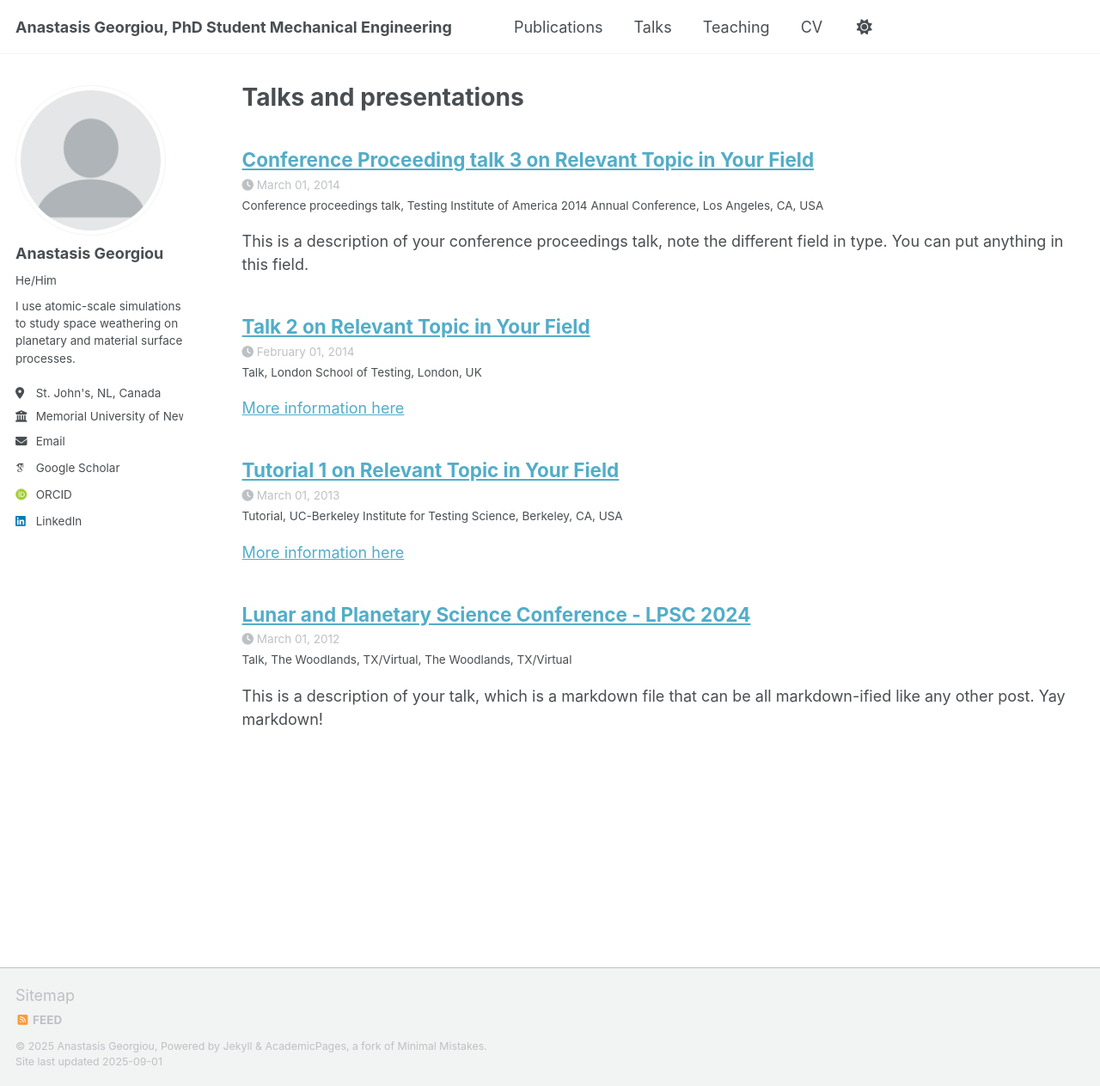
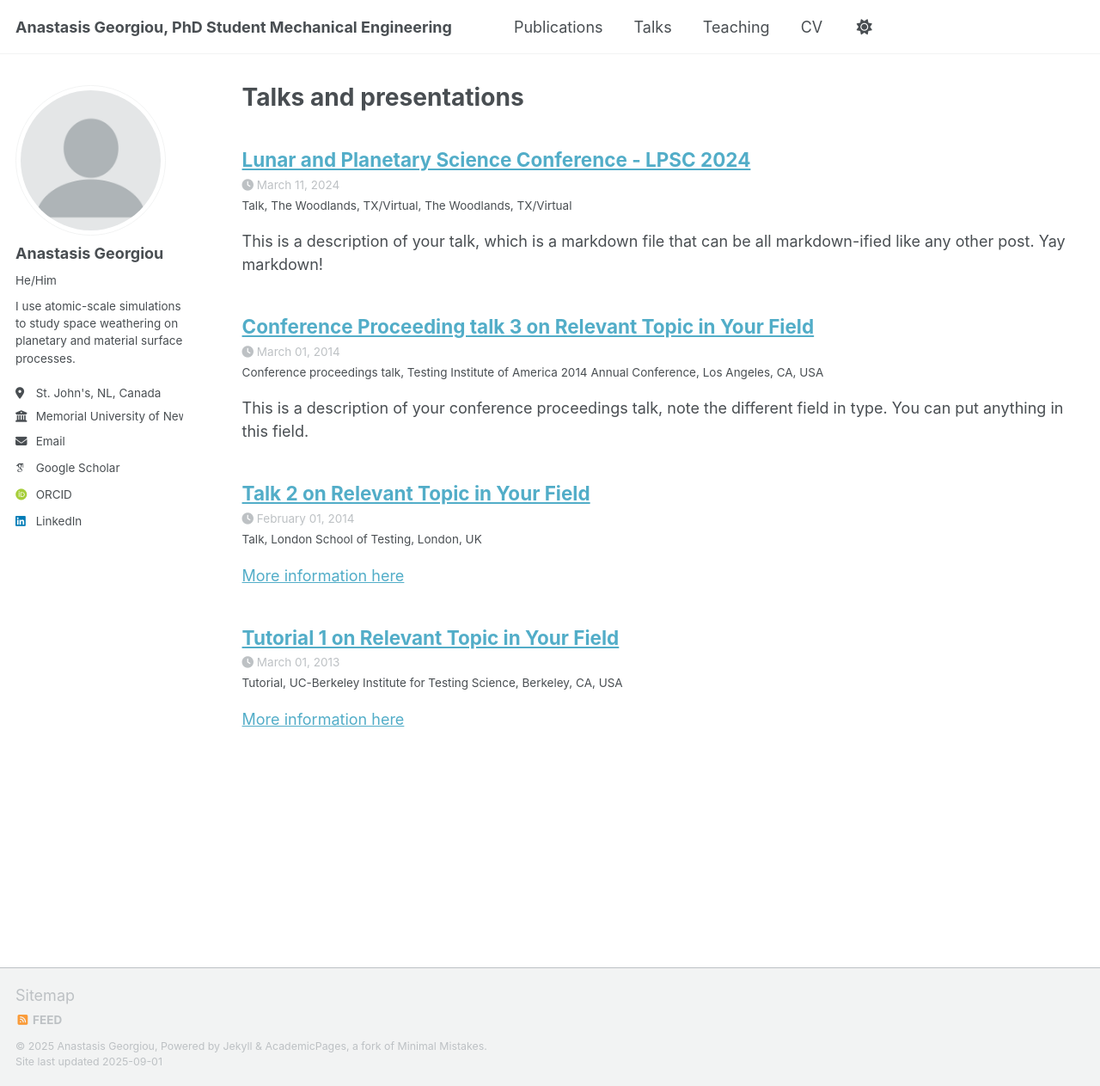
Before and after one commit to a-georgiou19/apgeorgiou.github.io, a Jekyll site: the page built from _pages/talks.html, in a window 1280 px wide and 1263 px high. Shown: the whole window at 86% size. Built offline with Jekyll 4.4.1, drawn with Linux system fonts in a browser that asks for light colours; some web fonts are replaced; a script that is not in the unit is left out.

Commit message:
2012-03-01-talk-1.md

```diff
--- a/_talks/2012-03-01-talk-1.md
+++ b/_talks/2012-03-01-talk-1.md
@@ -4,7 +4,7 @@ collection: talks
 type: "Talk"
 permalink: /talks/2012-03-01-talk-1
 venue: "The Woodlands, TX/Virtual"
-date: 2012-03-01
+date: 2024-03-11
 location: "The Woodlands, TX/Virtual"
 ---
 
```
